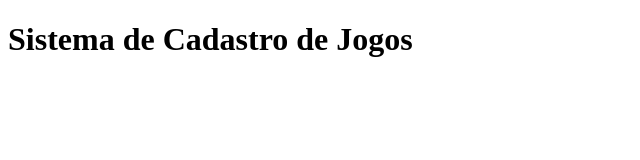
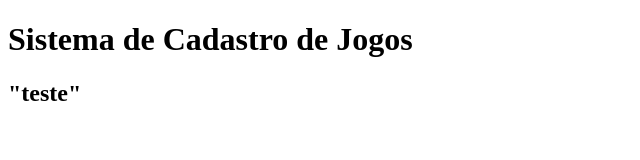
Before and after one commit to ErickPTCosta/sistema-de-cadastro, a plain HTML site: page index.html in a window 1280 px wide. Shown: the full height of the page, 0-640 px from the left. Drawn offline with Linux system fonts and the light colour scheme.

Commit message:
Alterando o html

```diff
--- a/index.html
+++ b/index.html
@@ -8,6 +8,9 @@
 </head>
 <body>
     <h1> Sistema de Cadastro de Jogos</h1>
+    <h2>
+        "teste"
+    </h2>
     <script src="app.js"></script>
 </body>
 </html>
```
